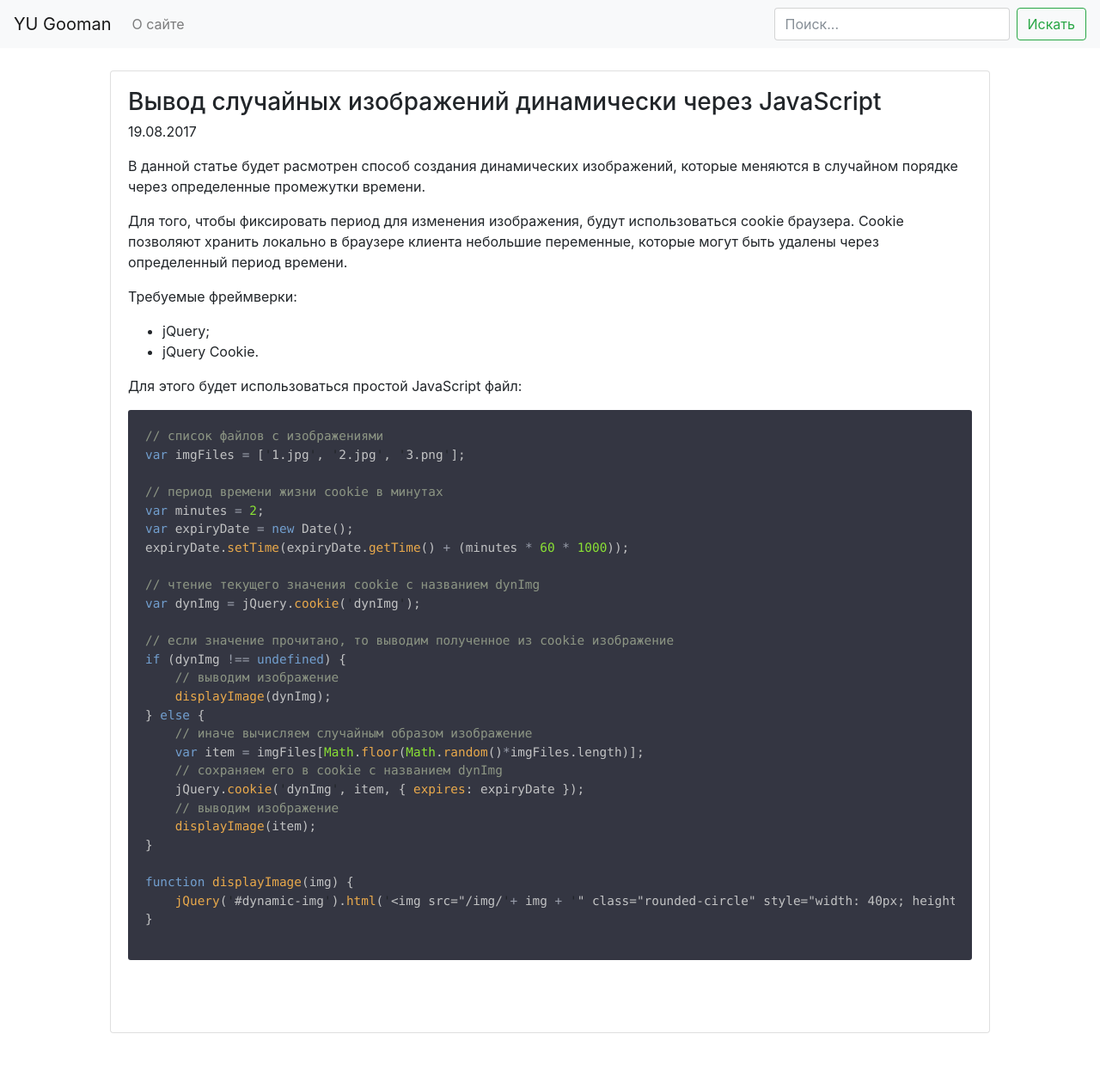
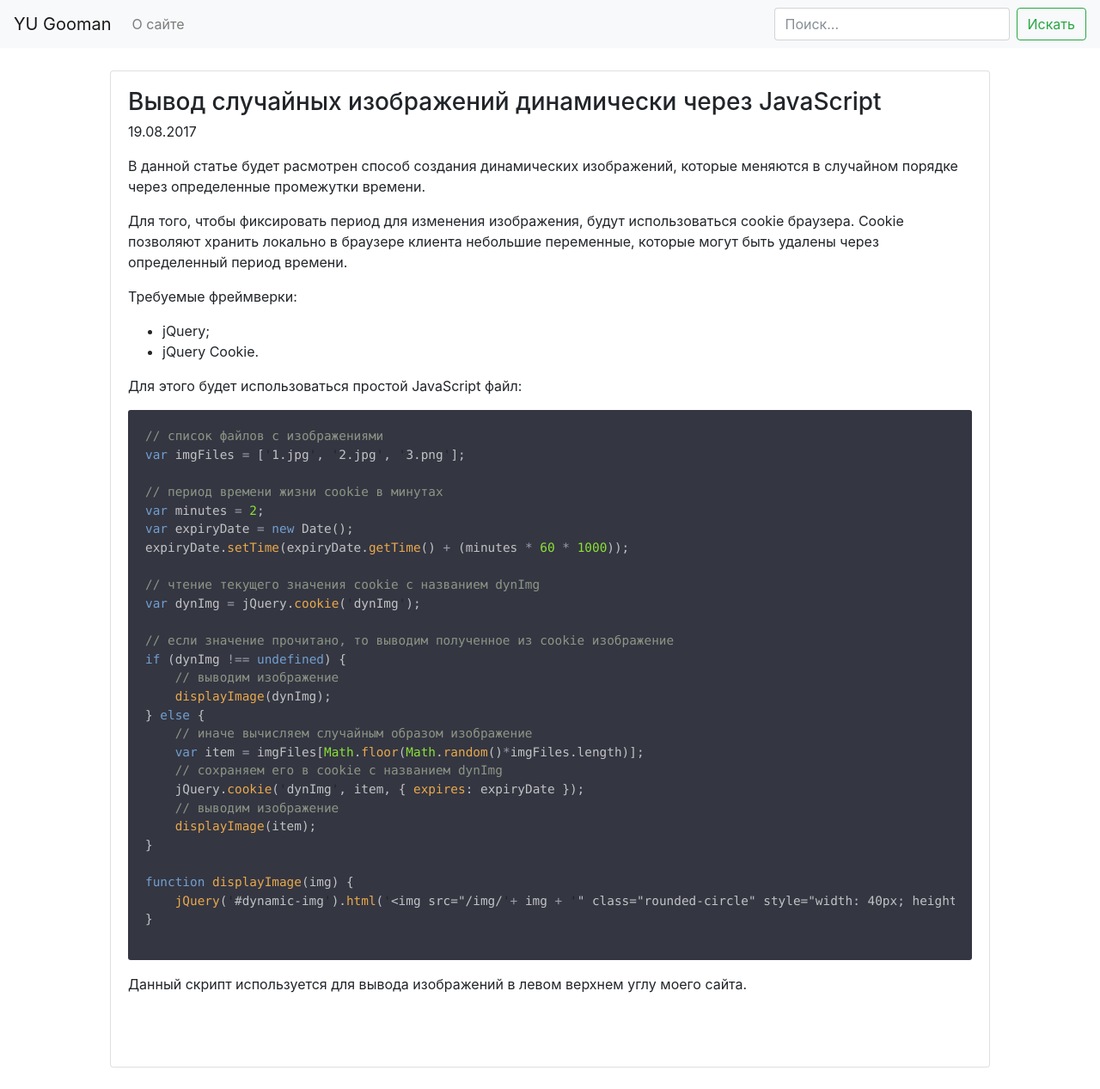
Before and after one commit to Gooman-rus/gooman-rus.github.io, a Jekyll site: the page built from _posts/2017-08-19-Random-Dynamic-JS-img.md, in a window 1280 px wide. Shown: the whole page at 86% size. Built offline with Jekyll 4.4.1, drawn with Linux system fonts in a browser that asks for light colours; nearby versions of some CDN libraries; comment, search, counter and statistics services are not loaded; before the commit the page ends 1227 px from its top, so only the background shows below that.

Commit message:
Update 2017-08-19-Random-Dynamic-JS-img.md

```diff
--- a/_posts/2017-08-19-Random-Dynamic-JS-img.md
+++ b/_posts/2017-08-19-Random-Dynamic-JS-img.md
@@ -43,6 +43,8 @@
 }
 
 function displayImage(img) {
-    jQuery('#dynamic-img').html('<img src="/img/'+ img + '" class="rounded-circle" style="width: 40px; height: 40px; margin-right: 5px"/>')
+    jQuery('#dynamic-img').html('<img src="/img/'+ img + '" class="rounded-circle" style="width: 40px; height: 40px;/>')
 }
 {% endhighlight %}
+
+Данный скрипт используется для вывода изображений в левом верхнем углу моего сайта.
```
